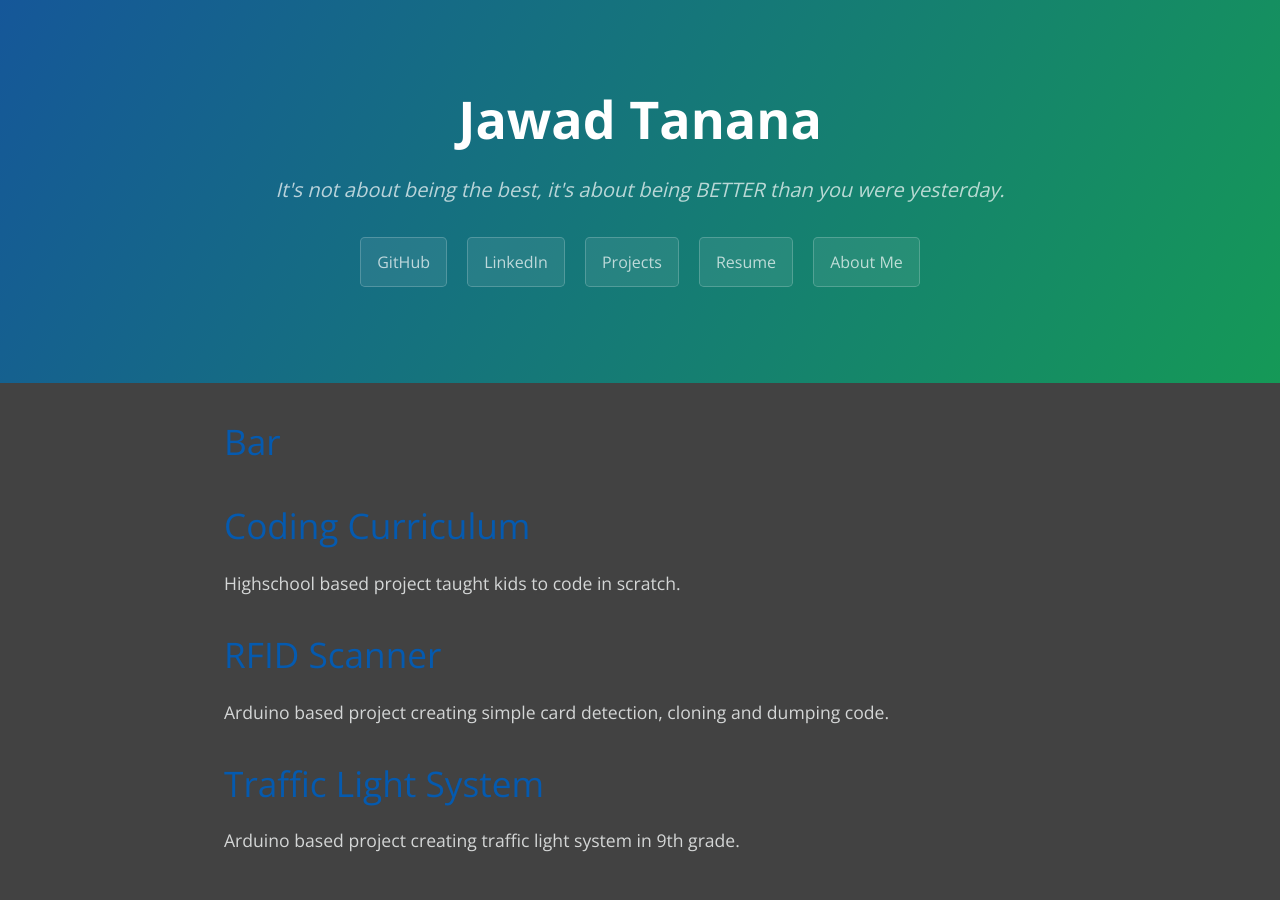
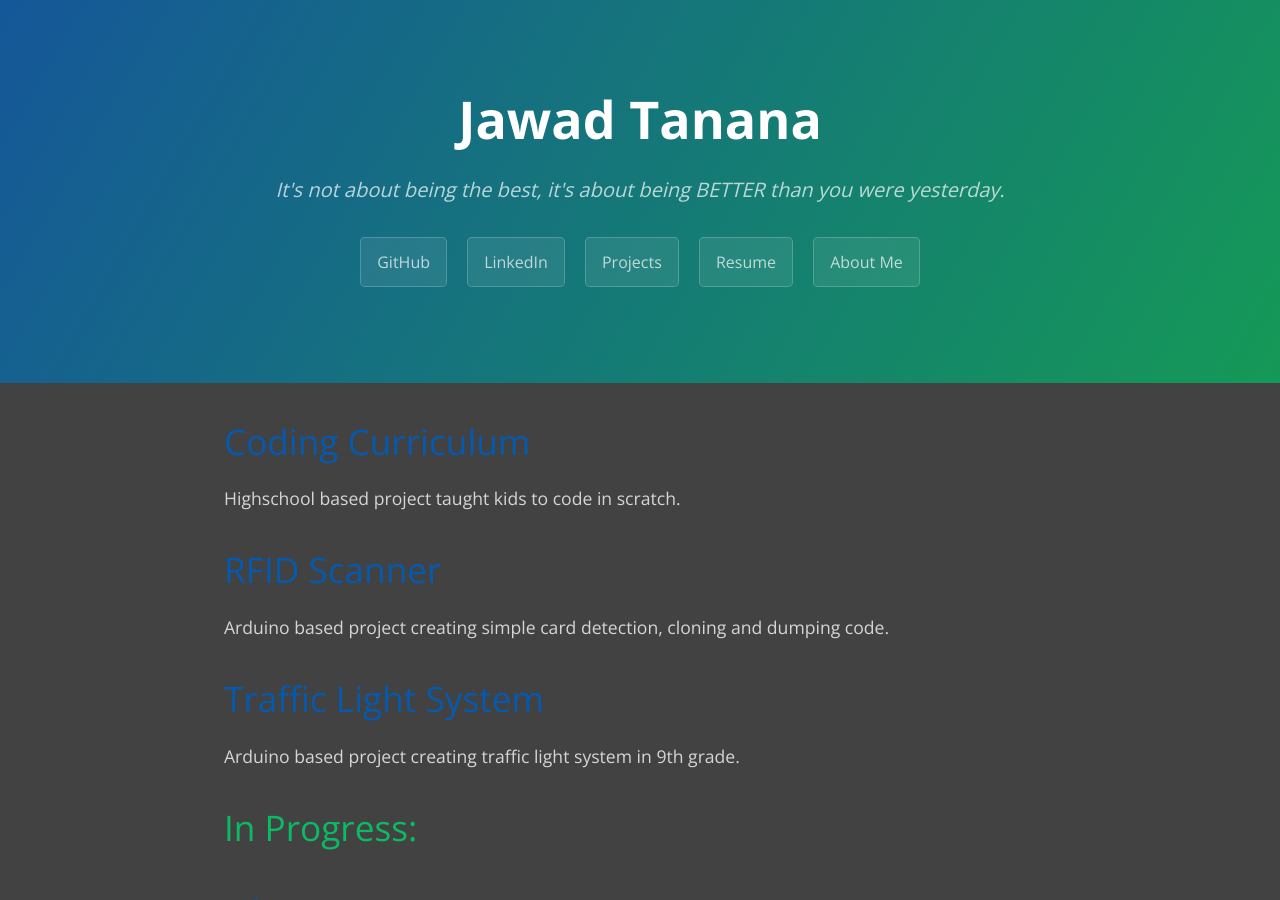
Before and after one commit to joey101/website, a Jekyll site: the page built from index.md, in a window 1280 px wide and 900 px high. Built offline with Jekyll 4.4.1, drawn with Linux system fonts in a browser that asks for light colours.

Commit message:
Update index.md

```diff
--- a/index.md
+++ b/index.md
@@ -2,9 +2,6 @@
 layout: default
 title: Jawad Tanana
 ---
-
-# [Bar](/stuff.html)
-
 # [Coding Curriculum](/projects/coding_curriculum.html)
 
 Highschool based project taught kids to code in scratch.
```
